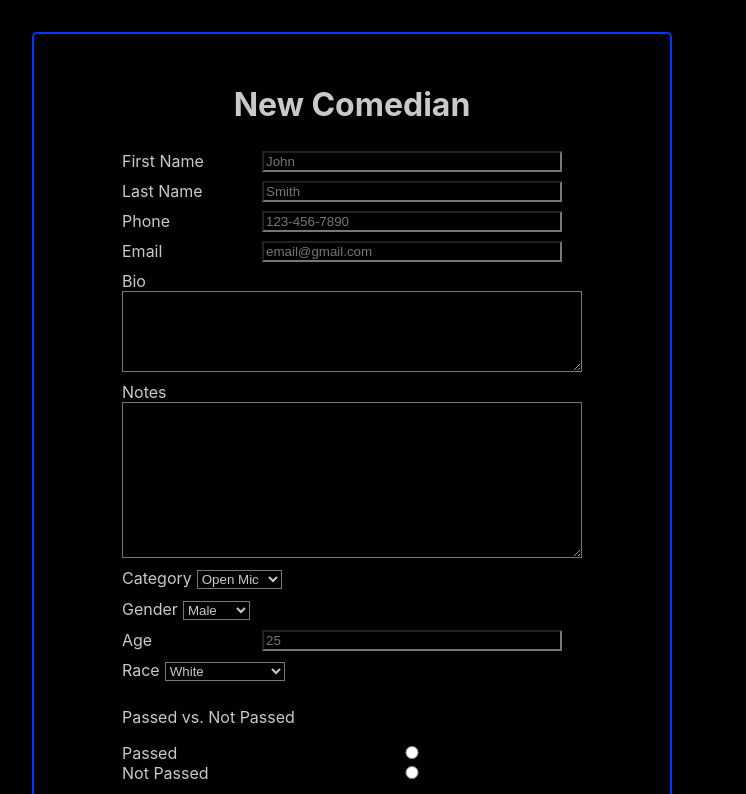
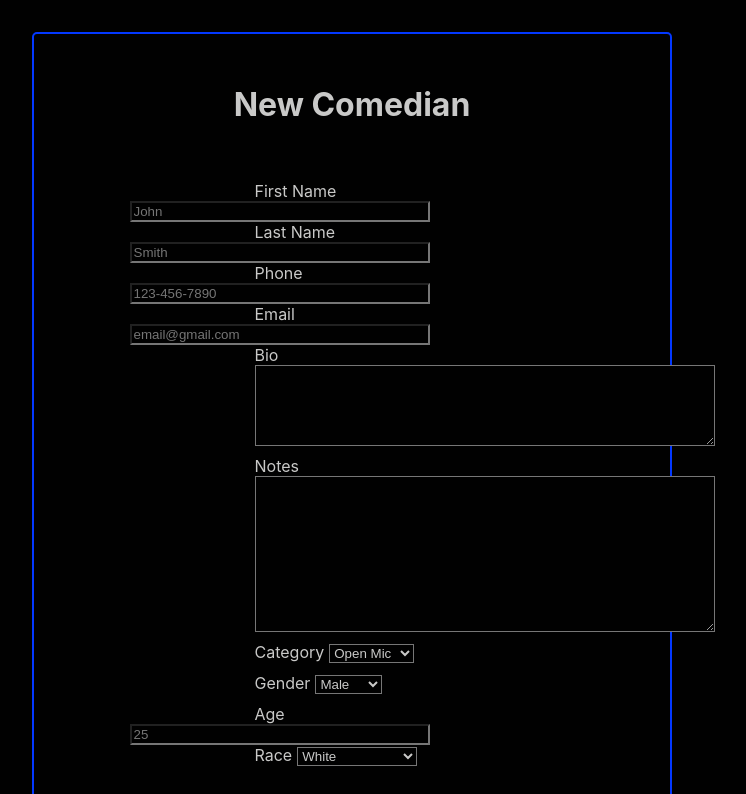
Before and after one commit to klguenth/alameda-comedy-client, a React (Create React App) app: page /addComedian in a window 1280 px wide. Shown: the top 794 px of the page, without its empty margins (288-1034 px from the left). Built offline with nearby package versions, Linux system fonts and the light colour scheme; no server answers.

Commit message:
update styling

```diff
--- a/src/Components/AddComedian/AddComedian.css
+++ b/src/Components/AddComedian/AddComedian.css
@@ -5,3 +5,23 @@
 button {
     padding-top: 5px;
 }
+
+@media screen and (min-width: 400px) {
+    .record-comic {
+        width: 50%;
+        text-align: center;
+        text-align: center;
+        padding: 30px;
+        display: block;
+    }
+}
+
+@media screen and (min-width: 320px) {
+    .record-comic {
+        width: 50%;
+        text-align: center;
+        text-align: center;
+        padding: 30px;
+        display: block;
+    }
+}
```
